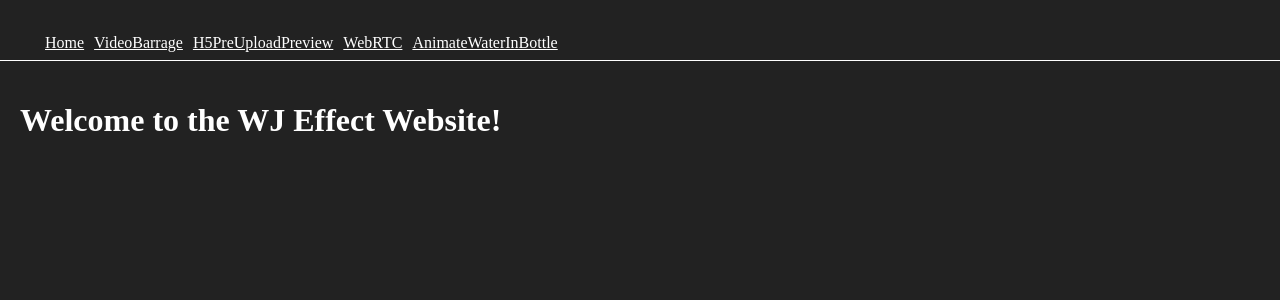
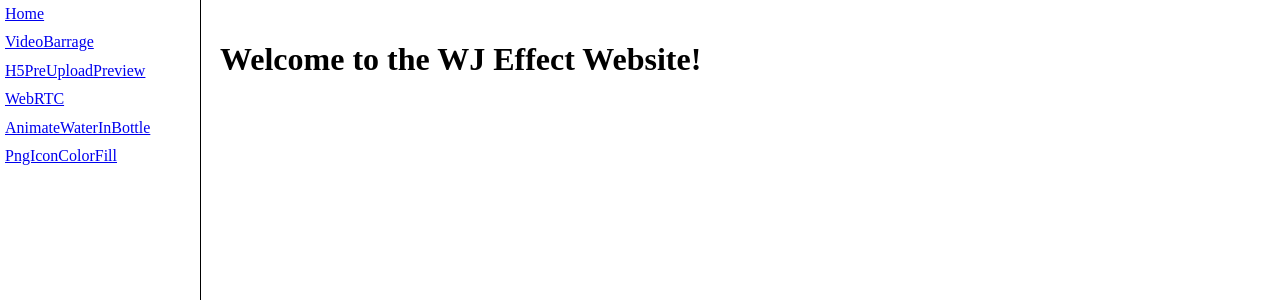
Before and after one commit to 52css/effect, a React app: page /#/ in a window 1280 px wide. Shown: the top 300 px of the page. Built offline with nearby package versions, Linux system fonts and the light colour scheme.

Commit message:
提交 png着色

```diff
--- a/src/components/AnimateWaterInBottle/index.less
+++ b/src/components/AnimateWaterInBottle/index.less
@@ -4,12 +4,13 @@
  * @Email:  weijie@rongyi.com
  * @Filename: index.less
  * @Last modified by:   weijie
- * @Last modified time: 2017-09-18T09:41:51+08:00
+ * @Last modified time: 2017-09-18T11:00:10+08:00
  */
  body {
-     background-color: #000;
+    //  background-color: #000;
  }
  .bottle-wrap {
+   background-color: #000;
      width: 524px;
      height: 1438px;
      position: relative;
--- /dev/null
+++ b/src/components/PngIconColorFill/index.js
@@ -0,0 +1,39 @@
+/**
+ * @Author: weijie
+ * @Date:   2017-09-18T10:49:52+08:00
+ * @Email:  weijie@rongyi.com
+ * @Filename: index.js
+ * @Last modified by:   weijie
+ * @Last modified time: 2017-09-18T13:40:30+08:00
+ */
+
+ import './index.less';
+
+ import React, {Component} from 'react';
+
+
+ class PngIconColorFillComponent extends Component {
+   constructor(props) {
+     super(props);
+     this.state = {}
+   }
+
+   componentDidMount() {}
+
+   componentWillUnmount() {}
+
+   render() {
+     let { color } = this.props,
+       iconStyle = {
+         filter: 'drop-shadow(20px 0 ' + color + ')'
+       };
+
+     return (
+       <div className="cp-png-icon-color-fill">
+         <i className="icon"><i className="icon icon-del" style={iconStyle}></i></i>
+       </div>
+     );
+   }
+ }
+
+ export default PngIconColorFillComponent;
--- /dev/null
+++ b/src/components/PngIconColorFill/index.less
@@ -0,0 +1,19 @@
+/**
+ * @Author: weijie
+ * @Date:   2017-09-18T10:52:30+08:00
+ * @Email:  weijie@rongyi.com
+ * @Filename: index.less
+ * @Last modified by:   weijie
+ * @Last modified time: 2017-09-18T10:53:53+08:00
+ */
+
+
+.cp-png-icon-color-fill {
+  .icon {
+    .icon {
+      position: relative;
+      left: -20px;
+      border-right: 20px solid transparent;
+    }
+  }
+}
--- a/src/containers/Header.js
+++ b/src/containers/Header.js
@@ -4,7 +4,7 @@
  * @Email:  weijie@rongyi.com
  * @Filename: Header.js
  * @Last modified by:   weijie
- * @Last modified time: 2017-09-18T09:43:46+08:00
+ * @Last modified time: 2017-09-18T10:44:53+08:00
  */
 
 
@@ -24,6 +24,7 @@
          <li><Link to='/h5-preUpload-preview'>H5PreUploadPreview</Link></li>
          <li><Link to='/webrtc'>WebRTC</Link></li>
          <li><Link to='/animate-water-in-bottle'>AnimateWaterInBottle</Link></li>
+         <li><Link to='/png-icon-color-fill'>PngIconColorFill</Link></li>
        </ul>
      </nav>
    </header>
--- a/src/containers/Main.js
+++ b/src/containers/Main.js
@@ -4,7 +4,7 @@
  * @Email:  weijie@rongyi.com
  * @Filename: Main.js
  * @Last modified by:   weijie
- * @Last modified time: 2017-09-18T09:43:56+08:00
+ * @Last modified time: 2017-09-18T10:45:34+08:00
  */
 
 
@@ -16,6 +16,7 @@
  import VideoBarrage from 'containers/VideoBarrage'
  import WebRTC from 'containers/WebRTC'
  import AnimateWaterInBottle from 'containers/AnimateWaterInBottle'
+ import PngIconColorFill from 'containers/PngIconColorFill'
 
  // The Main component renders one of the three provided
  // Routes (provided that one matches). Both the /roster
@@ -30,6 +31,7 @@
        <Route path='/video-barrage' component={VideoBarrage}/>
        <Route path='/webrtc' component={WebRTC}/>
        <Route path='/animate-water-in-bottle' component={AnimateWaterInBottle}/>
+       <Route path='/png-icon-color-fill' component={PngIconColorFill}/>
      </Switch>
    </main>
  )
--- /dev/null
+++ b/src/containers/PngIconColorFill/index.js
@@ -0,0 +1,40 @@
+/**
+ * @Author: weijie
+ * @Date:   2017-09-18T10:45:52+08:00
+ * @Email:  weijie@rongyi.com
+ * @Filename: index.js
+ * @Last modified by:   weijie
+ * @Last modified time: 2017-09-18T13:40:13+08:00
+ */
+
+
+
+ import React, {Component} from 'react';
+ import PngIconColorFill from 'components/PngIconColorFill';
+
+ import './index.less';
+
+
+ class PngIconColorFillComponent extends Component {
+   constructor(props) {
+     super(props);
+     this.state = {}
+   }
+
+   componentDidMount() {}
+
+   componentWillUnmount() {}
+
+   render() {
+     return (
+       <div className="pg-png-icon-color-fill">
+         <p><strong>原始图标</strong></p>
+         <i className="icon icon-del"></i>
+         <p><strong>可以变色的图标</strong></p>
+         <PngIconColorFill color={'red'} />
+       </div>
+     );
+   }
+ }
+
+ export default PngIconColorFillComponent;
--- /dev/null
+++ b/src/containers/PngIconColorFill/index.less
@@ -0,0 +1,21 @@
+/**
+ * @Author: weijie
+ * @Date:   2017-09-18T10:56:38+08:00
+ * @Email:  weijie@rongyi.com
+ * @Filename: index.less
+ * @Last modified by:   weijie
+ * @Last modified time: 2017-09-18T13:39:53+08:00
+ */
+
+
+
+.pg-png-icon-color-fill {
+  .icon {
+    display: inline-block;
+    width: 20px; height: 20px;
+    overflow: hidden;
+  }
+  .icon-del {
+    background: url(./images/delete.png) no-repeat center;
+  }
+}
--- a/src/styles/App.css
+++ b/src/styles/App.css
@@ -4,15 +4,15 @@
  * @Email:  weijie@rongyi.com
  * @Filename: App.css
  * @Last modified by:   weijie
- * @Last modified time: 2017-09-15T13:47:53+08:00
+ * @Last modified time: 2017-09-18T13:38:09+08:00
  */
 
 
 
 /* Base Application Styles */
 body {
-  color: #fff;
-  background: #222;
+  /*color: #fff;*/
+  /*background: #222;*/
 }
 
 .clearfix::after {
@@ -22,20 +22,31 @@ body {
 }
 
 .page-header {
-  height: 44px;
-  line-height: 44px;
-  border-bottom: 1px solid #fff;
+  position: fixed;
+  top: 0;
+  left: 0;
+  bottom: 0;
+  width: 200px;
+  overflow: auto;
+  border-right: 1px solid #000;
+}
+.page-header ul {
+  margin: 0;
+  padding: 0;
 }
 .page-header li {
-  float: left;
   list-style: none;
 }
 .page-header li a {
-  float: left;
-  color: #fff;
   padding: 5px;
+  display: block;
 }
 
 .page-main {
   padding: 20px;
+  position: absolute;
+  top: 0;
+  left: 200px;
+  bottom: 0;
+  right: 0;
 }
```
Also changed, not shown: src/containers/PngIconColorFill/images/delete.png (added), 3 other files (tests, documents, lock files or other folders).
